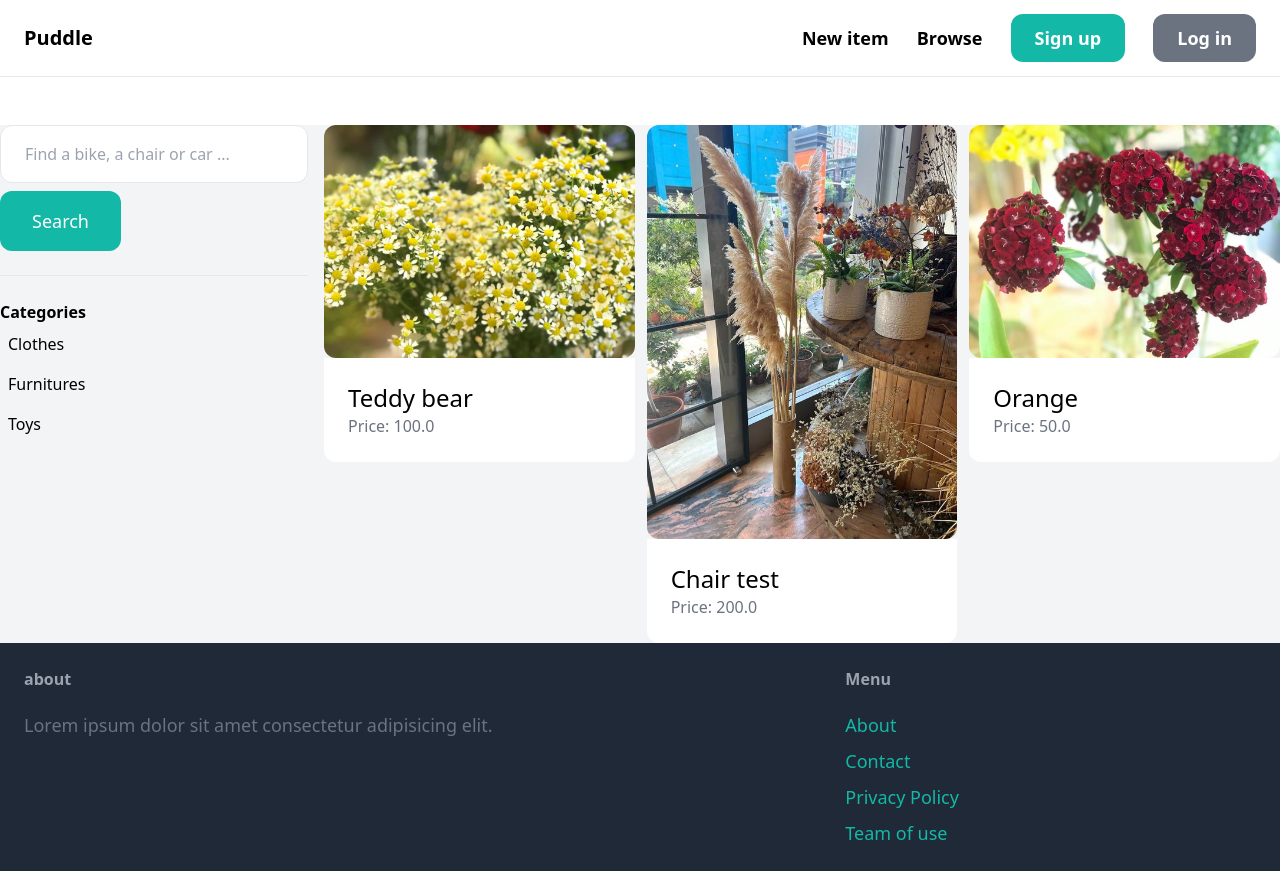
After one commit to ian293382/FC-learn-django, a Django app: page /items/ in a window 1280 px wide. The commit adds this page. Run offline with Django 4.2, Linux system fonts and the light colour scheme; data comes from the database, SQL or seed files in the repository; some libraries are stand-ins or nearby versions.

Commit message:
implement search name description and click category filter

```diff
--- a/core/templates/core/base.html
+++ b/core/templates/core/base.html
@@ -13,7 +13,7 @@
 
     <div class="space-x-6">
       <a href="{% url 'item:new' %}" class="text-lg font-semibold hover:text-gray-500">New item</a>
-      <a href="#" class="text-lg font-semibold hover:text-gray-500">Browse</a>
+      <a href="{% url 'item:items' %}" class="text-lg font-semibold hover:text-gray-500">Browse</a>
 
       {%  if request.user.is_authenticated %}
 
--- a/dashboard/urls.py
+++ b/dashboard/urls.py
@@ -5,6 +5,5 @@ from . import views
 app_name = 'dashboard'
 
 urlpatterns = [
-  path('', views.index, name='index'),
-
+    path('', views.index, name='index'),
 ]
--- /dev/null
+++ b/item/templates/Item/items.html
@@ -0,0 +1,52 @@
+{% extends 'core/base.html' %}
+
+{% block title %} Items{% endblock %}
+
+{% block content %}
+    <div class="pd-6 grid grid-cols-4 gap-4 bg-gray-100">
+      <div class="col-span-1">
+        <form method="get" action="{% url 'item:items'%}">
+          <input name="query" class="w-full py-4 px-6 border rounded-xl" type="text" value="{{ query }}" placeholder="Find a bike, a chair or car ...">
+
+          <button class="mt-2 py-4 px-8 text-lg bg-teal-500 text-white rounded-xl">
+            Search
+          </button>
+        </form>
+
+        <hr class="my-6">
+
+        <p class="font-semibold">Categories</p>
+
+        <ul>
+          {% for category in categories %}
+          <li class="py-2 px-2 rounded-xl{% if category.id == category_id %} bg-gray-200{% endif %}">
+              <a href="{% url 'item:items' %}?query={{ query }}&category={{ category.id }}">{{ category.name }}</a>
+          </li>
+      {% endfor %}
+        </ul>
+      </div>
+
+      <div class="col-span-3">
+        <div class="grid grid-cols-3 gap-3">
+          {% for item in items %}
+            <div class="">
+              <a href="{% url 'item:detail' item.id %}" class="">
+                <div>
+                  <img src="{{ item.image.url}}" class="rounded-xl" alt="">
+                </div>
+
+                <div class="p-6 bg-white rounded-b-xl">
+                  <h2 class="text-2xl">{{ item.name }}</h2>
+                  <p class="text-gray-500">Price: {{ item.price }}</p>
+                </div>
+
+              </a>
+
+            </div>
+          {% endfor %}
+        </div>
+      </div>
+    </div>
+
+
+{% endblock %}
--- a/item/urls.py
+++ b/item/urls.py
@@ -5,8 +5,9 @@ from . import views
 app_name = 'item'
 
 urlpatterns = [
+  path('', views.items, name='items'),
   path('new/', views.new, name='new'),
   path('<int:pk>/', views.detail, name='detail'),
   path('<int:pk>/delete/', views.delete, name='delete'),
-   path('<int:pk>/edit/', views.edit, name='edit'),
+  path('<int:pk>/edit/', views.edit, name='edit'),
 ]
--- a/item/views.py
+++ b/item/views.py
@@ -1,9 +1,28 @@
 from django.contrib.auth.decorators import login_required
+from django.db.models import Q
 from django.shortcuts import render,get_object_or_404, redirect
 
-from .models import Item
+from .models import Item, Category
 
 from .forms import NewItemForm, EditItemForm
+
+def items(request):
+    query = request.GET.get('query', '')
+    category_id = request.GET.get('category', 0)
+    categories = Category.objects.all()
+    items = Item.objects.filter(is_sold=False)
+    if category_id:
+        items = items.filter(category_id=category_id)
+    if query:
+        items = items.filter(Q(name__icontains=query) | Q(description__icontains=query) )
+
+    return render(request, 'item/items.html',{
+        'items': items,
+        'query': query,
+        'categories': categories,
+        'category_id':  int(category_id),
+    })
+
 # Create your views here. pk=primarykey
 def detail(request, pk):
   item = get_object_or_404(Item, pk=pk)
```
